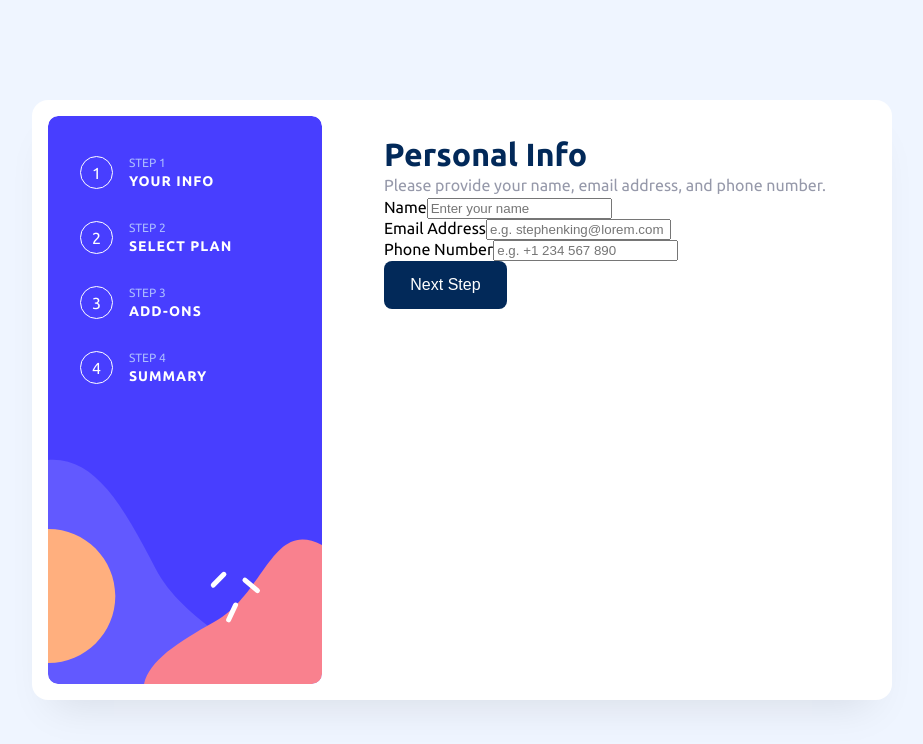
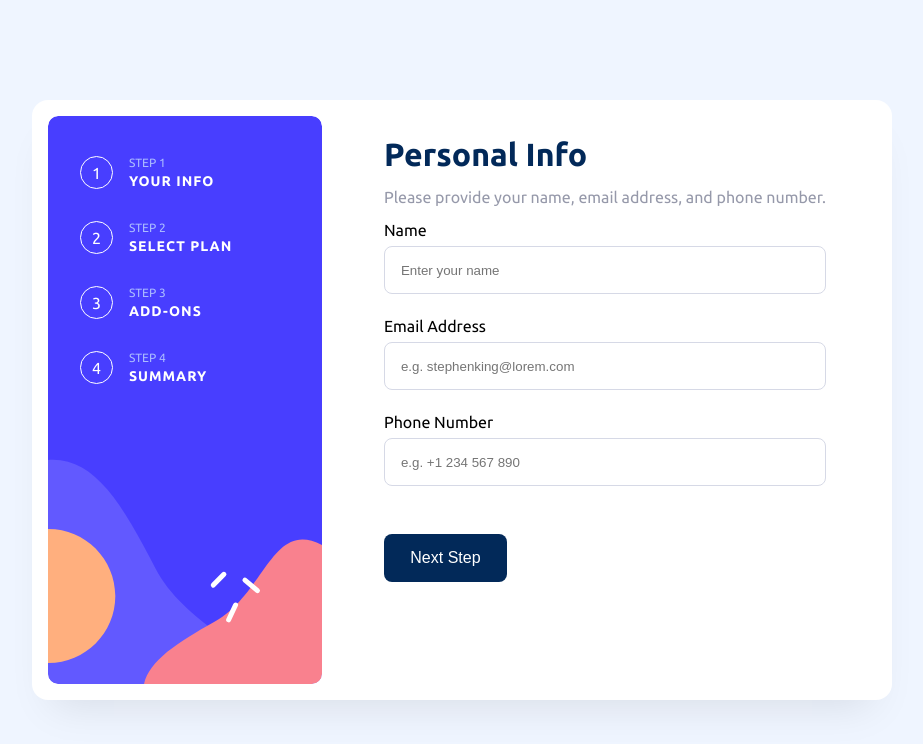
Before and after one commit to unaygney/multi-step-form, a React (Vite) app: page / in a window 1280 px wide. Shown: the top 744 px of the page, without its empty margins (178-1101 px from the left). Built offline with nearby package versions, Linux system fonts and the light colour scheme.

Commit message:
minor update ste-1

```diff
--- a/src/components/steps/Step1.jsx
+++ b/src/components/steps/Step1.jsx
@@ -9,7 +9,7 @@ function Step1() {
 
 
   return (
-    <>
+    <div className="step1-form">
       <h2 className="form-title">Personal Info</h2>
       <h5 className="form-subtitle">
         Please provide your name, email address, and phone number.
@@ -23,7 +23,7 @@ function Step1() {
         ))}
 
       </div>
-    </>
+    </div>
   );
 }
 
--- a/src/main.css
+++ b/src/main.css
@@ -74,7 +74,7 @@ body {
   .form-title {
     font-size: 24px; } }
 
-.btn {
+.buttons .btn {
   color: #9699AA;
   font-weight: 500;
   line-height: normal;
@@ -84,19 +84,19 @@ body {
   width: 123px;
   height: 48px;
   border-radius: 8px; }
-  .btn.active {
+  .buttons .btn.active {
     background-color: #022959;
     color: #FFF; }
-    .btn.active:hover {
-      background-color: #164A8A; }
-  .btn.confirm {
+    .buttons .btn.active:hover {
+      background-color: #164a8a; }
+  .buttons .btn.confirm {
     color: #FFF;
     background-color: #483EFF; }
-    .btn.confirm:hover {
-      background-color: #928CFF; }
+    .buttons .btn.confirm:hover {
+      background-color: #928cff; }
 
 @media (max-width: 478px) {
-  .btn {
+  .buttons .btn {
     width: 97px;
     height: 40px; } }
 
@@ -165,3 +165,21 @@ body {
       display: flex;
       flex-direction: column;
       padding: 20px 50px; }
+      body .multi-step-form .form-container form .step1-form {
+        display: flex;
+        height: 100%;
+        flex-direction: column;
+        gap: 12px; }
+        body .multi-step-form .form-container form .step1-form .form-wrapper {
+          display: flex;
+          flex-direction: column;
+          gap: 24px; }
+          body .multi-step-form .form-container form .step1-form .form-wrapper .form-control {
+            display: flex;
+            flex-direction: column;
+            gap: 8px; }
+            body .multi-step-form .form-container form .step1-form .form-wrapper .form-control input {
+              height: 48px;
+              border-radius: 8px;
+              border: 1px solid #D6D9E6;
+              padding: 0 16px; }
--- a/src/sass/pages/_home.scss
+++ b/src/sass/pages/_home.scss
@@ -40,7 +40,7 @@ body {
           justify-content: center;
           border-radius: 9999px;
 
-          &.active{
+          &.active {
             background-color: $color-sky-blue;
             color: $color-denim;
             border: none;
@@ -61,7 +61,7 @@ body {
             text-transform: uppercase;
           }
 
-          .title{
+          .title {
             font-size: 14px;
             font-style: normal;
             font-weight: 700;
@@ -79,6 +79,32 @@ body {
       flex-direction: column;
       padding: 20px 50px;
 
+      form {
+        .step1-form {
+          display: flex;
+          height: 100%;
+          flex-direction: column;
+          gap: 12px;
+
+          .form-wrapper {
+            display: flex;
+            flex-direction: column;
+            gap: 24px;
+            .form-control {
+              display: flex;
+              flex-direction: column;
+              gap: 8px;
+
+              input {
+                height: 48px;
+                border-radius: 8px;
+                border: 1px solid $border-color;
+                padding: 0 16px;
+              }
+            }
+          }
+        }
+      }
     }
   }
 }
```
Also changed, not shown: src/sass/components/_buttons.scss (+11 -7 lines).
